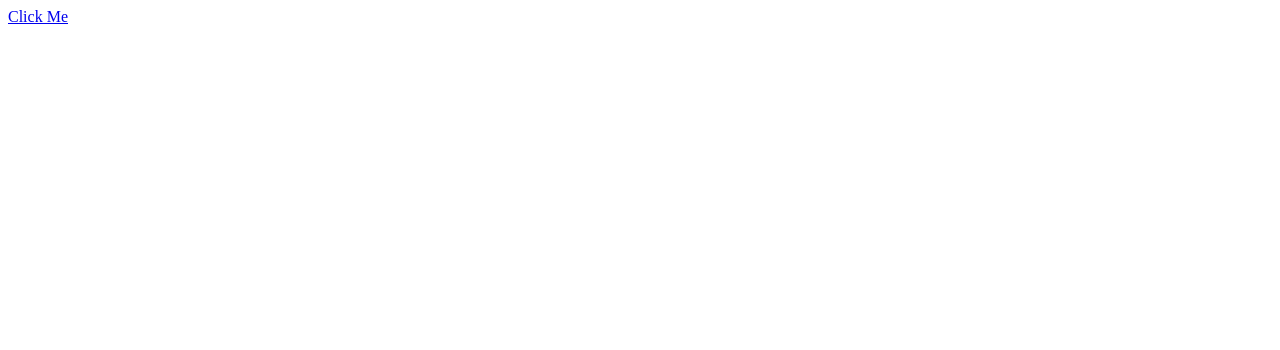
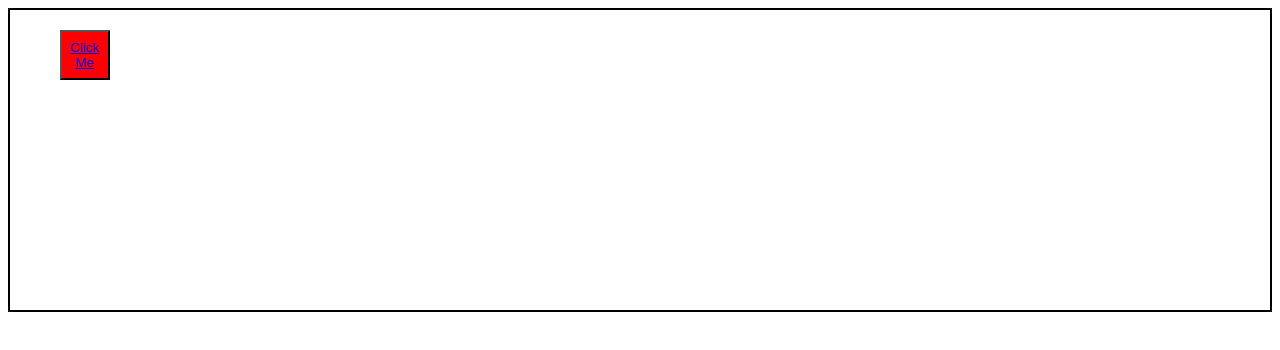
Before and after one commit to hconley6695/popup-window-test, a plain HTML site: page index.html in a window 1280 px wide. Drawn offline with Linux system fonts and the light colour scheme.

Commit message:
linked stylesheet, gave a little styling so I can see what is going to happen

```diff
--- a/index.html
+++ b/index.html
@@ -2,10 +2,11 @@
 <html>
 <head>
 	<title>PopUp Window</title>
+	<link rel="stylesheet" type="text/css" href="main.css">
 </head>
 <body>
 	<div>
-		<a href="http://www.tinyurl.com/heatherconley" target="_blank">Click Me</a>
+		<button><a href="http://www.tinyurl.com/heatherconley" target="_blank">Click Me</a></button>
 	</div>
 
 </body>
--- a/main.css
+++ b/main.css
@@ -1,10 +1,15 @@
 div {
 	height: 300px;
 	border: 2px solid black;
+	position: relative;
 }
 
-a {
-	text-align: center;
+button {
 	background-color: red;
 	color: white;
+	height: 50px;
+	width: 50px;
+	position: absolute;
+	top: 20px;
+	left: 50px;
 }
```
